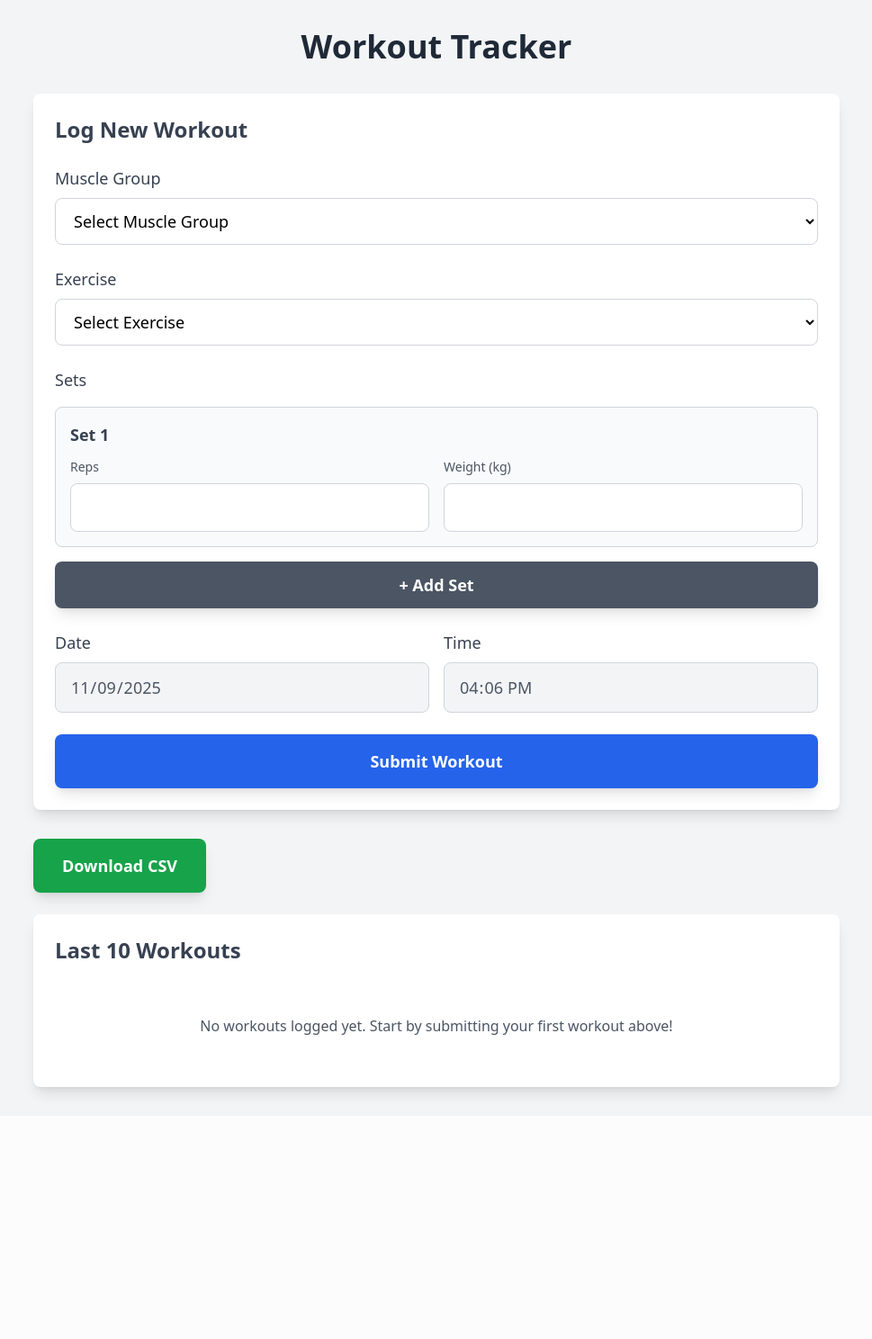
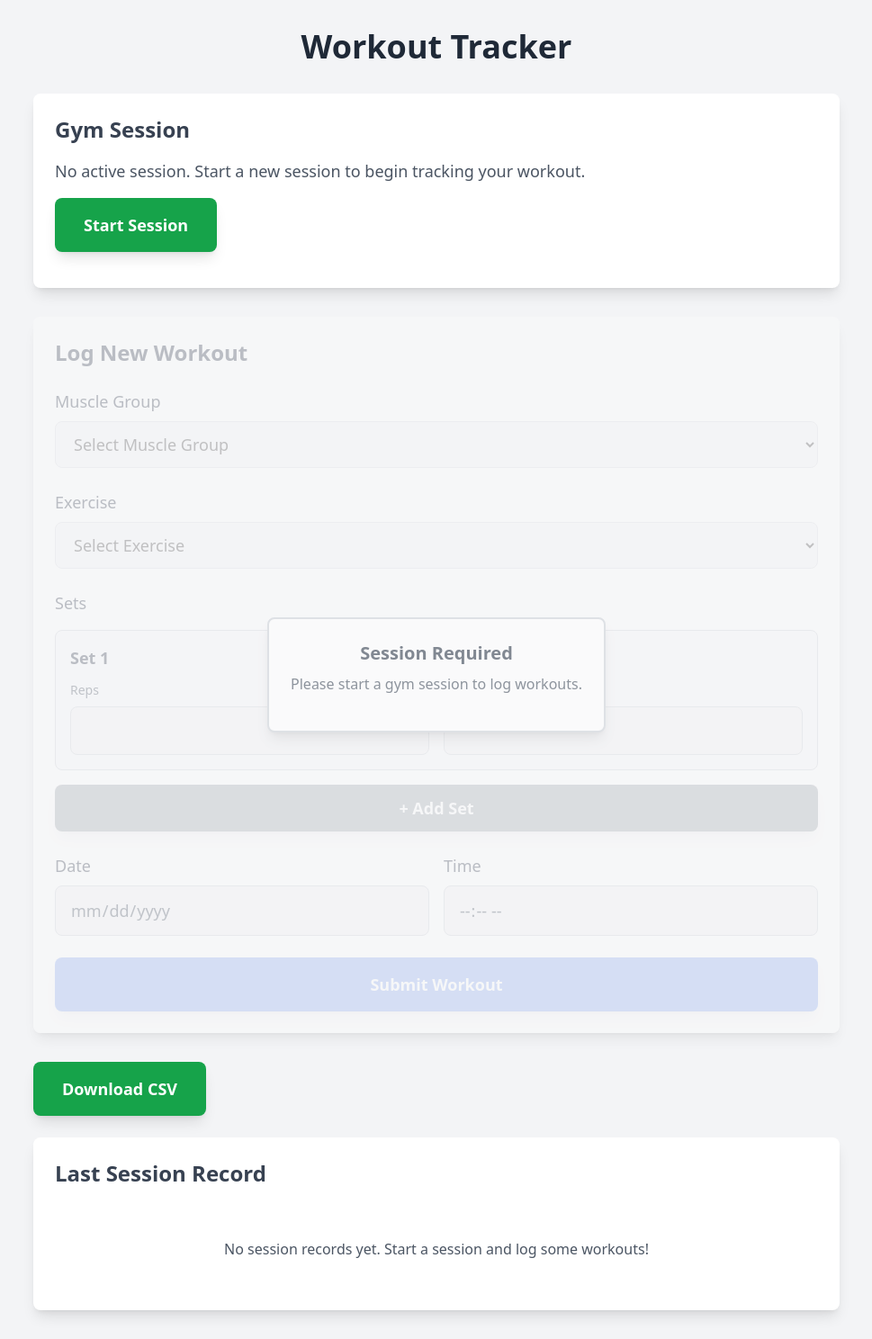
Before and after one commit to umeshdangal2/workout-tracker, a Flask app: template templates/index.html in a window 1280 px wide. Shown: the whole page at 90% size, without its empty margins (155-1124 px from the left). Before the commit the page ends 1223 px from the top, so only its background shows below. Run offline with Flask 3, Linux system fonts and the light colour scheme; the template is opened without the code that fills it, so the values that code supplies are empty; some libraries are stand-ins or nearby versions.

Commit message:
Added the feature of starting the session and ending the session and made it to show the record for last session rather than for last 10 workouts.

```diff
--- a/app.py
+++ b/app.py
@@ -2,7 +2,7 @@ from flask import Flask, render_template, request, redirect, url_for, send_file
 import sqlite3
 import csv
 import io
-from datetime import datetime
+from datetime import datetime, timedelta
 
 app = Flask(__name__)
 
@@ -72,6 +72,26 @@ def init_db():
             )
         ''')
 
+        # Sessions table - tracks gym sessions
+        c.execute('''
+            CREATE TABLE IF NOT EXISTS sessions (
+                id INTEGER PRIMARY KEY AUTOINCREMENT,
+                date TEXT NOT NULL,
+                start_time TEXT NOT NULL,
+                end_time TEXT,
+                duration_minutes REAL
+            )
+        ''')
+
+        # Add session_id to workouts table if it doesn't exist
+        c.execute("PRAGMA table_info(workouts)")
+        columns = [row[1] for row in c.fetchall()]
+        if 'session_id' not in columns:
+            try:
+                c.execute('ALTER TABLE workouts ADD COLUMN session_id INTEGER')
+            except sqlite3.OperationalError:
+                pass  # Column might already exist
+
         # Workout sets table - stores individual sets with reps and weight
         c.execute('''
             CREATE TABLE IF NOT EXISTS workout_sets (
@@ -90,40 +110,174 @@ def init_db():
 
 @app.route('/')
 def index():
-    """Main page displaying the form and last 10 workouts"""
+    """Main page displaying the form and last session"""
     conn = get_db_connection()
     try:
         c = conn.cursor()
-        # Get last 10 workouts
+
+        # Check if there's an active session (no end_time)
         c.execute('''
-            SELECT id, date, time, muscle_group, exercise
-            FROM workouts
-            ORDER BY date DESC, time DESC
-            LIMIT 10
+            SELECT id, date, start_time
+            FROM sessions
+            WHERE end_time IS NULL
+            ORDER BY date DESC, start_time DESC
+            LIMIT 1
         ''')
-        workouts = c.fetchall()
+        active_session = c.fetchone()
 
-        # Get sets for each workout
-        workouts_with_sets = []
-        for workout in workouts:
-            workout_id = workout[0]
+        # Get last completed session (even if there's an active one, show the last completed)
+        c.execute('''
+            SELECT id, date, start_time, end_time, duration_minutes
+            FROM sessions
+            WHERE end_time IS NOT NULL
+            ORDER BY date DESC, end_time DESC
+            LIMIT 1
+        ''')
+        last_session = c.fetchone()
+
+        session_data = None
+        session_workouts = []
+
+        if last_session:
+            session_id = last_session[0]
+            # Get all workouts for this session
             c.execute('''
-                SELECT set_number, reps, weight_kg
-                FROM workout_sets
-                WHERE workout_id = ?
-                ORDER BY set_number
-            ''', (workout_id,))
-            sets = c.fetchall()
-            workouts_with_sets.append({
-                'id': workout[0],
-                'date': workout[1],
-                'time': workout[2],
-                'muscle_group': workout[3],
-                'exercise': workout[4],
-                'sets': sets
-            })
+                SELECT id, date, time, muscle_group, exercise
+                FROM workouts
+                WHERE session_id = ?
+                ORDER BY time
+            ''', (session_id,))
+            workouts = c.fetchall()
 
-        return render_template('index.html', workouts=workouts_with_sets, exercises=EXERCISES)
+            # Get sets for each workout
+            for workout in workouts:
+                workout_id = workout[0]
+                c.execute('''
+                    SELECT set_number, reps, weight_kg
+                    FROM workout_sets
+                    WHERE workout_id = ?
+                    ORDER BY set_number
+                ''', (workout_id,))
+                sets = c.fetchall()
+                session_workouts.append({
+                    'id': workout[0],
+                    'date': workout[1],
+                    'time': workout[2],
+                    'muscle_group': workout[3],
+                    'exercise': workout[4],
+                    'sets': sets
+                })
+
+            session_data = {
+                'id': last_session[0],
+                'date': last_session[1],
+                'start_time': last_session[2],
+                'end_time': last_session[3],
+                'duration_minutes': last_session[4]
+            }
+
+        # Check for error messages
+        error = request.args.get('error')
+        error_message = None
+        if error == 'no_session':
+            error_message = 'Please start a gym session before logging workouts.'
+
+        return render_template('index.html',
+                             active_session=active_session,
+                             last_session=session_data,
+                             session_workouts=session_workouts,
+                             exercises=EXERCISES,
+                             error_message=error_message)
+    finally:
+        conn.close()
+
+@app.route('/start_session', methods=['POST'])
+def start_session():
+    """Start a new gym session"""
+    conn = get_db_connection()
+    try:
+        c = conn.cursor()
+
+        # Check if there's already an active session
+        c.execute('''
+            SELECT id FROM sessions
+            WHERE end_time IS NULL
+            ORDER BY date DESC, start_time DESC
+            LIMIT 1
+        ''')
+        active_session = c.fetchone()
+
+        if active_session:
+            # Session already active, just redirect
+            return redirect(url_for('index'))
+
+        # Get current date and time
+        now = datetime.now()
+        date = now.strftime('%Y-%m-%d')
+        start_time = now.strftime('%H:%M:%S')
+
+        # Create new session
+        c.execute('''
+            INSERT INTO sessions (date, start_time)
+            VALUES (?, ?)
+        ''', (date, start_time))
+
+        conn.commit()
+        return redirect(url_for('index'))
+    except Exception as e:
+        conn.rollback()
+        raise e
+    finally:
+        conn.close()
+
+@app.route('/end_session', methods=['POST'])
+def end_session():
+    """End the current gym session and calculate duration"""
+    conn = get_db_connection()
+    try:
+        c = conn.cursor()
+
+        # Get active session
+        c.execute('''
+            SELECT id, date, start_time
+            FROM sessions
+            WHERE end_time IS NULL
+            ORDER BY date DESC, start_time DESC
+            LIMIT 1
+        ''')
+        active_session = c.fetchone()
+
+        if not active_session:
+            return redirect(url_for('index'))
+
+        session_id = active_session[0]
+        session_date = active_session[1]
+        start_time_str = active_session[2]
+
+        # Get current time
+        now = datetime.now()
+        end_date = now.strftime('%Y-%m-%d')
+        end_time = now.strftime('%H:%M:%S')
+
+        # Calculate duration
+        start_datetime = datetime.strptime(f"{session_date} {start_time_str}", "%Y-%m-%d %H:%M:%S")
+        end_datetime = datetime.strptime(f"{end_date} {end_time}", "%Y-%m-%d %H:%M:%S")
+
+        # Calculate duration in minutes
+        duration = (end_datetime - start_datetime).total_seconds() / 60
+
+        # Update session with end time and duration
+        c.execute('''
+            UPDATE sessions
+            SET end_time = ?, duration_minutes = ?
+            WHERE id = ?
+        ''', (end_time, duration, session_id))
+
+        conn.commit()
+        return redirect(url_for('index'))
+    except Exception as e:
+        conn.rollback()
+        raise e
     finally:
         conn.close()
 
@@ -134,6 +288,21 @@ def submit():
     try:
         c = conn.cursor()
 
+        # Get active session - REQUIRED for workout submission
+        c.execute('''
+            SELECT id FROM sessions
+            WHERE end_time IS NULL
+            ORDER BY date DESC, start_time DESC
+            LIMIT 1
+        ''')
+        active_session = c.fetchone()
+
+        if not active_session:
+            # No active session - redirect back with error message
+            return redirect(url_for('index', error='no_session'))
+
+        session_id = active_session[0]
+
         # Get current date and time
         now = datetime.now()
         date = now.strftime('%Y-%m-%d')
@@ -143,11 +312,11 @@ def submit():
         muscle_group = request.form.get('muscle_group')
         exercise = request.form.get('exercise')
 
-        # Insert workout into database
+        # Insert workout into database with session_id
         c.execute('''
-            INSERT INTO workouts (date, time, muscle_group, exercise)
-            VALUES (?, ?, ?, ?)
-        ''', (date, time, muscle_group, exercise))
+            INSERT INTO workouts (date, time, muscle_group, exercise, session_id)
+            VALUES (?, ?, ?, ?, ?)
+        ''', (date, time, muscle_group, exercise, session_id))
 
         workout_id = c.lastrowid
 
--- a/templates/index.html
+++ b/templates/index.html
@@ -10,15 +10,59 @@
     <div class="max-w-4xl mx-auto">
         <h1 class="text-4xl font-bold text-center mb-8 text-gray-800">Workout Tracker</h1>
 
+        <!-- Error Message -->
+        {% if error_message %}
+        <div class="bg-red-100 border-l-4 border-red-500 text-red-700 p-4 mb-6 rounded">
+            <p class="font-semibold">{{ error_message }}</p>
+        </div>
+        {% endif %}
+
+        <!-- Session Management -->
+        <div class="bg-white rounded-lg shadow-lg p-6 mb-8">
+            <h2 class="text-2xl font-semibold mb-4 text-gray-700">Gym Session</h2>
+            {% if active_session %}
+            <div class="mb-4">
+                <p class="text-lg text-gray-600 mb-4">
+                    <span class="font-semibold">Session Active</span> - Started at {{ active_session[2] }} on {{ active_session[1] }}
+                </p>
+                <form action="/end_session" method="POST" class="inline-block">
+                    <button type="submit"
+                        class="bg-red-600 hover:bg-red-700 text-white font-bold py-4 px-8 rounded-lg text-lg transition duration-200 shadow-lg w-full md:w-auto">
+                        End Session
+                    </button>
+                </form>
+            </div>
+            {% else %}
+            <div class="mb-4">
+                <p class="text-lg text-gray-600 mb-4">No active session. Start a new session to begin tracking your workout.</p>
+                <form action="/start_session" method="POST" class="inline-block">
+                    <button type="submit"
+                        class="bg-green-600 hover:bg-green-700 text-white font-bold py-4 px-8 rounded-lg text-lg transition duration-200 shadow-lg w-full md:w-auto">
+                        Start Session
+                    </button>
+                </form>
+            </div>
+            {% endif %}
+        </div>
+
         <!-- Workout Form -->
-        <div class="bg-white rounded-lg shadow-lg p-6 mb-8">
+        <div class="bg-white rounded-lg shadow-lg p-6 mb-8 relative {% if not active_session %}opacity-60{% endif %}">
+            {% if not active_session %}
+            <div class="absolute inset-0 bg-gray-100 bg-opacity-50 rounded-lg z-10 flex items-center justify-center">
+                <div class="text-center p-6 bg-white rounded-lg shadow-lg border-2 border-gray-300">
+                    <p class="text-xl font-semibold text-gray-700 mb-2">Session Required</p>
+                    <p class="text-gray-600 mb-4">Please start a gym session to log workouts.</p>
+                </div>
+            </div>
+            {% endif %}
             <h2 class="text-2xl font-semibold mb-6 text-gray-700">Log New Workout</h2>
             <form action="/submit" method="POST" class="space-y-6">
                 <!-- Muscle Group Dropdown -->
                 <div>
                     <label for="muscle_group" class="block text-lg font-medium text-gray-700 mb-2">Muscle Group</label>
                     <select id="muscle_group" name="muscle_group" required
-                        class="w-full px-4 py-3 text-lg border border-gray-300 rounded-lg focus:ring-2 focus:ring-blue-500 focus:border-blue-500 bg-white">
+                        {% if not active_session %}disabled{% endif %}
+                        class="w-full px-4 py-3 text-lg border border-gray-300 rounded-lg focus:ring-2 focus:ring-blue-500 focus:border-blue-500 {% if not active_session %}bg-gray-100 cursor-not-allowed{% else %}bg-white{% endif %}">
                         <option value="">Select Muscle Group</option>
                         <option value="Chest">Chest</option>
                         <option value="Back">Back</option>
@@ -33,7 +77,8 @@
                 <div>
                     <label for="exercise" class="block text-lg font-medium text-gray-700 mb-2">Exercise</label>
                     <select id="exercise" name="exercise" required
-                        class="w-full px-4 py-3 text-lg border border-gray-300 rounded-lg focus:ring-2 focus:ring-blue-500 focus:border-blue-500 bg-white">
+                        {% if not active_session %}disabled{% endif %}
+                        class="w-full px-4 py-3 text-lg border border-gray-300 rounded-lg focus:ring-2 focus:ring-blue-500 focus:border-blue-500 {% if not active_session %}bg-gray-100 cursor-not-allowed{% else %}bg-white{% endif %}">
                         <option value="">Select Exercise</option>
                     </select>
                 </div>
@@ -51,19 +96,22 @@
                                 <div>
                                     <label for="set_1_reps" class="block text-sm font-medium text-gray-600 mb-2">Reps</label>
                                     <input type="number" id="set_1_reps" name="set_1_reps" min="1" required
-                                        class="w-full px-4 py-3 text-lg border border-gray-300 rounded-lg focus:ring-2 focus:ring-blue-500 focus:border-blue-500">
+                                        {% if not active_session %}disabled{% endif %}
+                                        class="w-full px-4 py-3 text-lg border border-gray-300 rounded-lg focus:ring-2 focus:ring-blue-500 focus:border-blue-500 {% if not active_session %}bg-gray-100 cursor-not-allowed{% endif %}">
                                 </div>
                                 <div>
                                     <label for="set_1_weight" class="block text-sm font-medium text-gray-600 mb-2">Weight (kg)</label>
                                     <input type="number" id="set_1_weight" name="set_1_weight" min="0" step="0.5" required
-                                        class="w-full px-4 py-3 text-lg border border-gray-300 rounded-lg focus:ring-2 focus:ring-blue-500 focus:border-blue-500">
+                                        {% if not active_session %}disabled{% endif %}
+                                        class="w-full px-4 py-3 text-lg border border-gray-300 rounded-lg focus:ring-2 focus:ring-blue-500 focus:border-blue-500 {% if not active_session %}bg-gray-100 cursor-not-allowed{% endif %}">
                                 </div>
                             </div>
                         </div>
                     </div>
                     <!-- Add Set Button -->
                     <button type="button" id="add-set-btn"
-                        class="mt-4 w-full bg-gray-600 hover:bg-gray-700 text-white font-bold py-3 px-6 rounded-lg text-lg transition duration-200 shadow-lg">
+                        {% if not active_session %}disabled{% endif %}
+                        class="mt-4 w-full bg-gray-600 hover:bg-gray-700 text-white font-bold py-3 px-6 rounded-lg text-lg transition duration-200 shadow-lg {% if not active_session %}opacity-50 cursor-not-allowed{% endif %}">
                         + Add Set
                     </button>
                 </div>
@@ -84,7 +132,8 @@
 
                 <!-- Submit Button -->
                 <button type="submit"
-                    class="w-full bg-blue-600 hover:bg-blue-700 text-white font-bold py-4 px-6 rounded-lg text-lg transition duration-200 shadow-lg">
+                    {% if not active_session %}disabled{% endif %}
+                    class="w-full bg-blue-600 hover:bg-blue-700 text-white font-bold py-4 px-6 rounded-lg text-lg transition duration-200 shadow-lg {% if not active_session %}opacity-50 cursor-not-allowed{% endif %}">
                     Submit Workout
                 </button>
             </form>
@@ -98,15 +147,49 @@
             </a>
         </div>
 
-        <!-- Last 10 Workouts Table -->
+        <!-- Last Session Record -->
         <div class="bg-white rounded-lg shadow-lg p-6">
-            <h2 class="text-2xl font-semibold mb-6 text-gray-700">Last 10 Workouts</h2>
-            {% if workouts %}
+            <h2 class="text-2xl font-semibold mb-6 text-gray-700">Last Session Record</h2>
+            {% if last_session %}
+            <div class="mb-6 p-4 bg-blue-50 rounded-lg">
+                <div class="grid grid-cols-1 md:grid-cols-3 gap-4 mb-4">
+                    <div>
+                        <p class="text-sm text-gray-600">Date</p>
+                        <p class="text-lg font-semibold text-gray-800">{{ last_session.date }}</p>
+                    </div>
+                    <div>
+                        <p class="text-sm text-gray-600">Start Time</p>
+                        <p class="text-lg font-semibold text-gray-800">{{ last_session.start_time }}</p>
+                    </div>
+                    <div>
+                        <p class="text-sm text-gray-600">End Time</p>
+                        <p class="text-lg font-semibold text-gray-800">{{ last_session.end_time }}</p>
+                    </div>
+                </div>
+                <div class="pt-4 border-t border-blue-200">
+                    <p class="text-sm text-gray-600">Total Duration</p>
+                    <p class="text-2xl font-bold text-blue-600">
+                        {% if last_session.duration_minutes %}
+                            {% set hours = (last_session.duration_minutes // 60)|int %}
+                            {% set minutes = (last_session.duration_minutes % 60)|int %}
+                            {% if hours > 0 %}
+                                {{ hours }}h {{ minutes }}m
+                            {% else %}
+                                {{ minutes }}m
+                            {% endif %}
+                        {% else %}
+                            N/A
+                        {% endif %}
+                    </p>
+                </div>
+            </div>
+
+            {% if session_workouts %}
+            <h3 class="text-xl font-semibold mb-4 text-gray-700">Workouts in This Session</h3>
             <div class="overflow-x-auto">
                 <table class="w-full border-collapse">
                     <thead>
                         <tr class="bg-gray-200">
-                            <th class="border border-gray-300 px-4 py-3 text-left font-semibold text-gray-700">Date</th>
                             <th class="border border-gray-300 px-4 py-3 text-left font-semibold text-gray-700">Time</th>
                             <th class="border border-gray-300 px-4 py-3 text-left font-semibold text-gray-700">Muscle Group</th>
                             <th class="border border-gray-300 px-4 py-3 text-left font-semibold text-gray-700">Exercise</th>
@@ -114,12 +197,11 @@
                         </tr>
                     </thead>
                     <tbody>
-                        {% for workout in workouts %}
+                        {% for workout in session_workouts %}
                             {% if workout.sets and workout.sets|length > 0 %}
                                 {% for set in workout.sets %}
                                 <tr class="hover:bg-gray-50">
                                     {% if loop.first %}
-                                    <td class="border border-gray-300 px-4 py-3" rowspan="{{ workout.sets|length }}">{{ workout.date }}</td>
                                     <td class="border border-gray-300 px-4 py-3" rowspan="{{ workout.sets|length }}">{{ workout.time }}</td>
                                     <td class="border border-gray-300 px-4 py-3" rowspan="{{ workout.sets|length }}">{{ workout.muscle_group }}</td>
                                     <td class="border border-gray-300 px-4 py-3" rowspan="{{ workout.sets|length }}">{{ workout.exercise }}</td>
@@ -132,7 +214,6 @@
                                 {% endfor %}
                             {% else %}
                             <tr class="hover:bg-gray-50">
-                                <td class="border border-gray-300 px-4 py-3">{{ workout.date }}</td>
                                 <td class="border border-gray-300 px-4 py-3">{{ workout.time }}</td>
                                 <td class="border border-gray-300 px-4 py-3">{{ workout.muscle_group }}</td>
                                 <td class="border border-gray-300 px-4 py-3">{{ workout.exercise }}</td>
@@ -144,7 +225,10 @@
                 </table>
             </div>
             {% else %}
-            <p class="text-gray-600 text-center py-8">No workouts logged yet. Start by submitting your first workout above!</p>
+            <p class="text-gray-600 text-center py-8">No workouts logged in this session.</p>
+            {% endif %}
+            {% else %}
+            <p class="text-gray-600 text-center py-8">No session records yet. Start a session and log some workouts!</p>
             {% endif %}
         </div>
     </div>
@@ -244,6 +328,11 @@
         }
 
         addSetBtn.addEventListener('click', function() {
+            // Check if form is disabled (no active session)
+            {% if not active_session %}
+            return; // Don't add sets if session is not active
+            {% endif %}
+
             setCounter++;
             const setRow = document.createElement('div');
             setRow.className = 'set-row border border-gray-300 rounded-lg p-4 bg-gray-50';
@@ -276,6 +365,16 @@
                 setRow.remove();
             });
         });
+
+        // Prevent form submission if no active session
+        const workoutForm = document.querySelector('form');
+        workoutForm.addEventListener('submit', function(e) {
+            {% if not active_session %}
+            e.preventDefault();
+            alert('Please start a gym session before logging workouts.');
+            return false;
+            {% endif %}
+        });
     </script>
 </body>
 </html>
```
